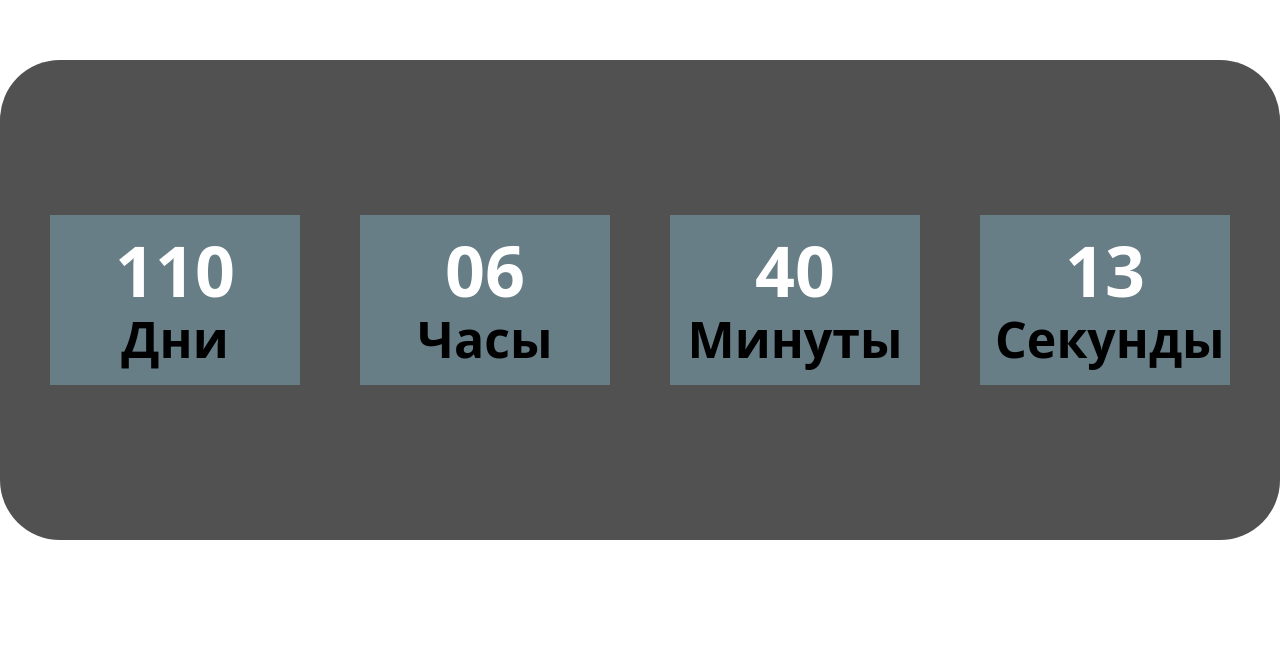
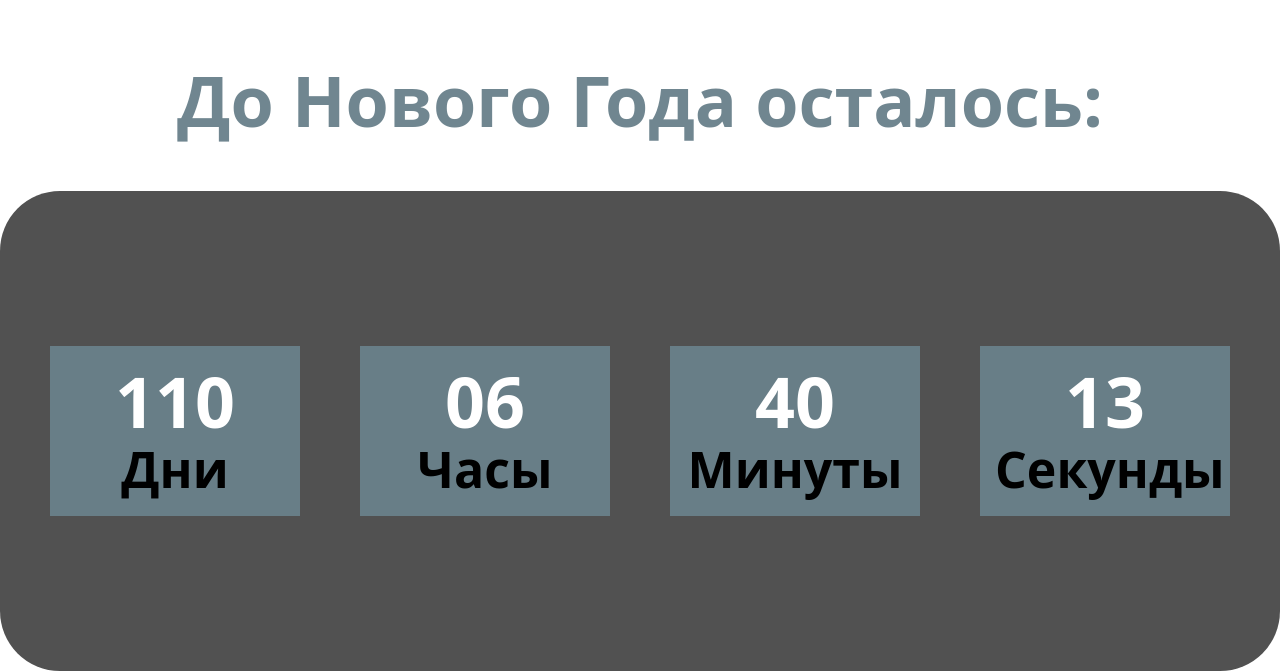
Before and after one commit to OlhaPetra/goit-js-hw-11-timer, a website built with Parcel: page src/index.html in a window 1280 px wide. Shown: the part 140-811 px from the top of the page. Built offline with nearby package versions, Linux system fonts and the light colour scheme.

Commit message:
correct base css

```diff
--- a/src/index.html
+++ b/src/index.html
@@ -3,7 +3,7 @@
   <head>
     <meta charset="UTF-8" />
     <meta name="viewport" content="width=device-width, initial-scale=1.0" />
-    <title>Заголовок страницы</title>
+    <title>СКОРО НОВЫЙ ГОД</title>
     <link rel="stylesheet" href="styles.css" />
     <link
       rel="stylesheet"
@@ -13,8 +13,10 @@
     />
   </head>
   <body>
-<div class="timer conteiner" id="timer-1">
 
+  <p class="text">До Нового Года осталось:</p>
+
+  <div class="timer conteiner" id="timer-1">
   <div class="field">
     <span class="value" data-value="days">000</span>
     <span class="label">Дни</span>
--- a/src/styles.css
+++ b/src/styles.css
@@ -7,9 +7,19 @@
   border-radius: 60px;
 
   padding: 155px 20px;
-  margin-top: 200px;
+  margin-top: 50px;
 
   font-weight: 700;
+}
+
+.text {
+  text-align: center;
+  margin: 0px;
+  padding: 0px;
+  margin-top: 200px;
+  font-size: 70px;
+  font-weight: 700;
+  color: #69808af3;
 }
 
 .field {
```
